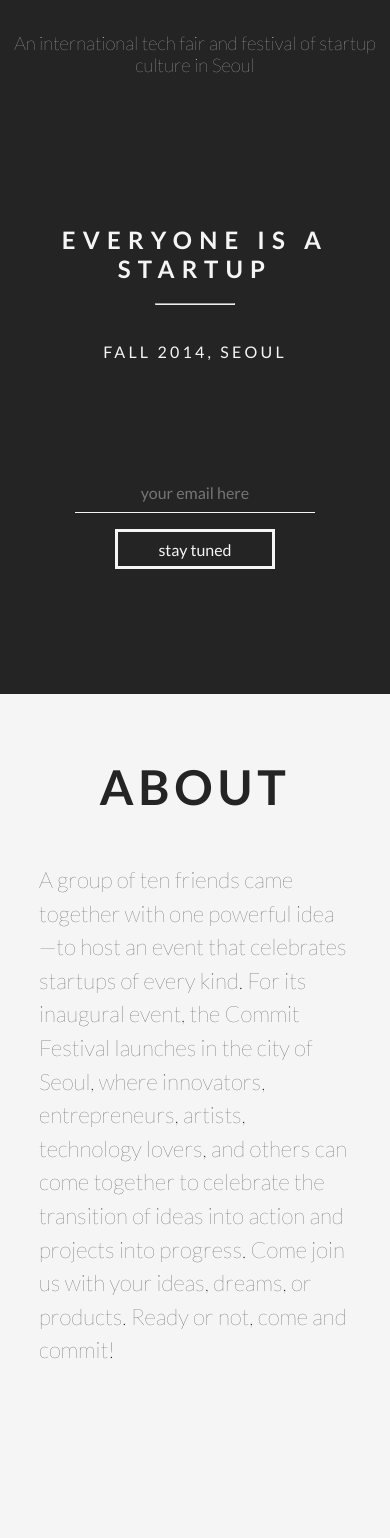
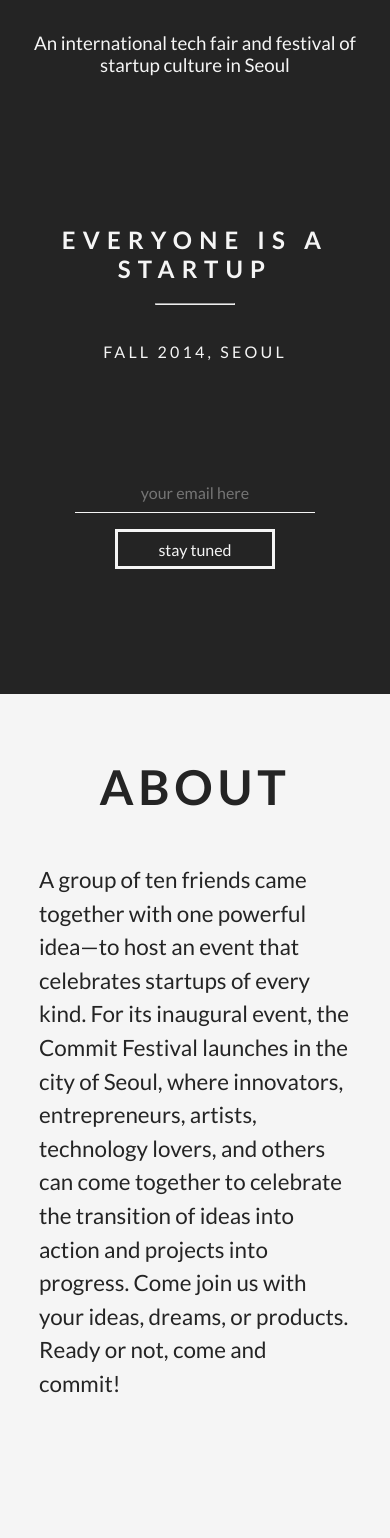
Before and after one commit to SeoulTech/commitseoul, a plain HTML site: page index.html in a window 390 px wide. Shown: the part 150-1688 px from the top of the page. Drawn offline with Linux system fonts and the light colour scheme.

Commit message:
fix font-weight on mobile

```diff
--- a/index.html
+++ b/index.html
@@ -5,11 +5,10 @@
   <meta name="viewport" content="width=device-width, initial-scale=1, maximum-scale=1, user-scalable=no"/>
   <title>Commit Seoul</title>
 
+  <!-- development mode -->
+  <link rel="stylesheet" href="./styles/main.css">
+  <!-- production mode -->
   <!--<link rel="stylesheet" href="./styles/styles.css">-->
-  <link rel="stylesheet" href="./styles/about.css">
-  <link rel="stylesheet" href="./styles/landing.css">
-  <link rel="stylesheet" href="./styles/main.css">
-  <link rel="stylesheet" href="./styles/normalize.css">
 
   <link href='http://fonts.googleapis.com/css?family=Lato:100,400,700'
     rel='stylesheet' type='text/css'>
--- a/styles/about.css
+++ b/styles/about.css
@@ -31,6 +31,9 @@
     margin: 1em 0 1em 0;
     font-weight: 700;
   }
+  .about--body {
+    font-weight: 400;
+  }
 }
 
 /****** IPAD / LAPTOP ******/
--- a/styles/landing.css
+++ b/styles/landing.css
@@ -23,8 +23,7 @@
   }
 
   .landing--tile {
-    margin-bottom: 8em;
-    margin-top: 0.8em;
+    margin: 0.8em 1em 8em;
     font-weight: 100;
   }
 
@@ -95,6 +94,10 @@
     margin: 0 0 1em 0;
   }
 
+  .landing--tile {
+    font-weight: 400;
+  }
+
   .landing--subscribe.button {
     width: 10em;
   }
```
